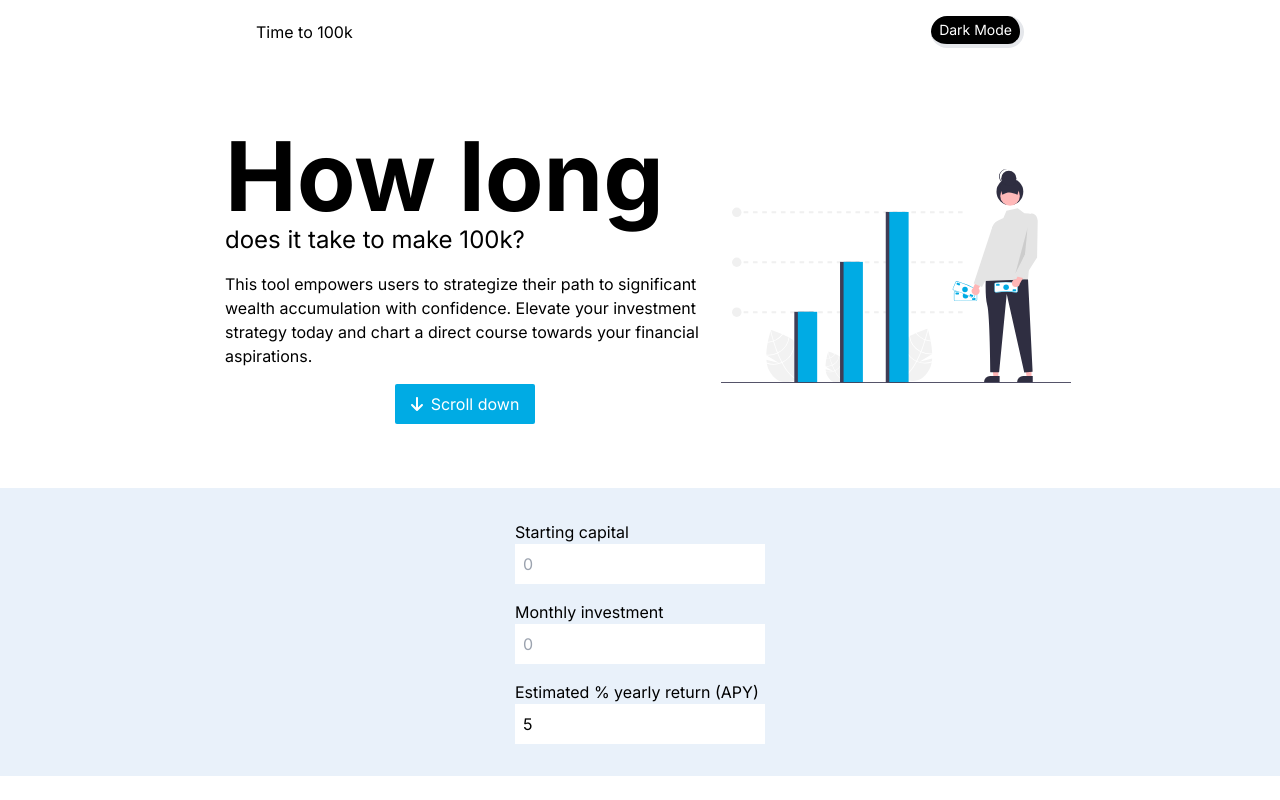
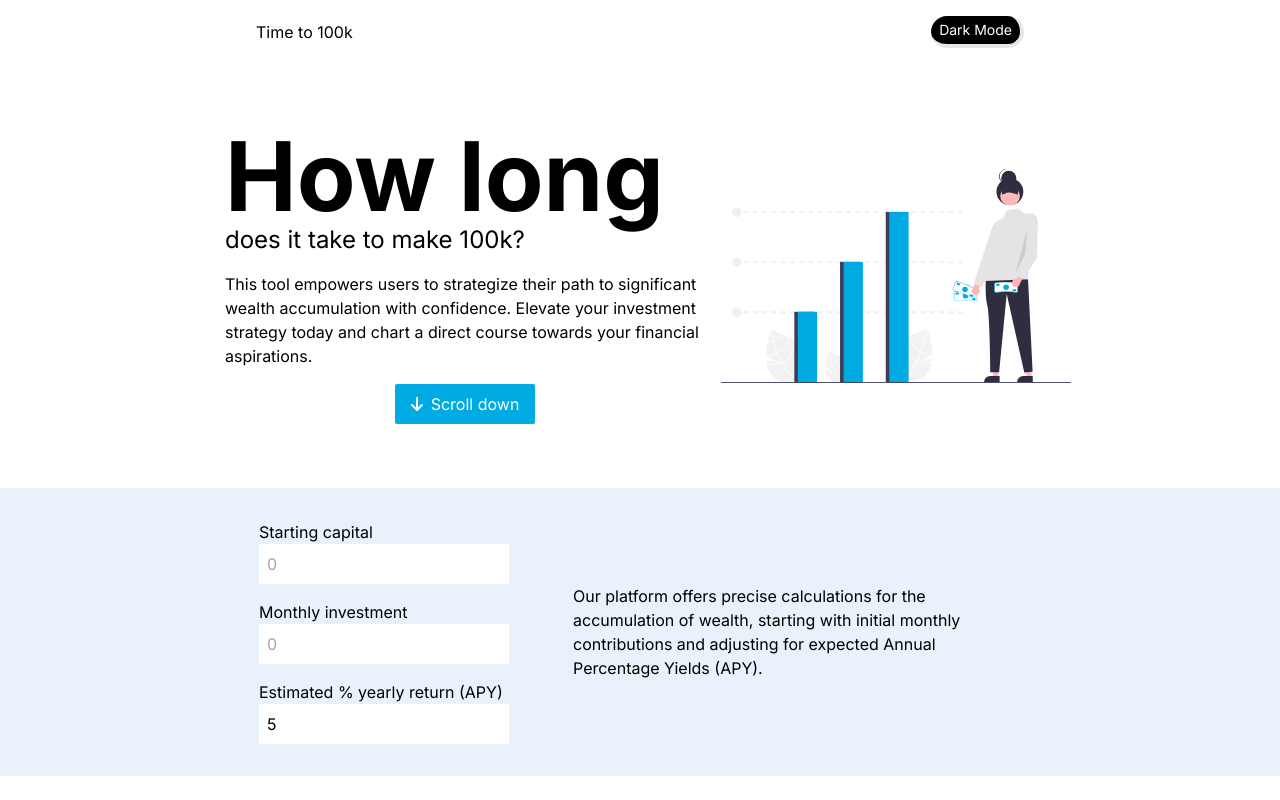
Before and after one commit to zackhanni/time-to-100k, a Next.js app: page / in a window 1280 px wide. Shown: the top 800 px of the page. Built offline with nearby package versions, Linux system fonts and the light colour scheme.

Commit message:
added text to input section.

```diff
--- a/app/components/InputForm.tsx
+++ b/app/components/InputForm.tsx
@@ -15,15 +15,16 @@ export default function InputForm({
 }: InputFormProps) {
   return (
     //finish setting up dark mode here
-    <div
+    <section
+      id="input"
       className={`bg-[#E9F1FA] ${
         darkMode ? "bg-slate-600 text-white" : "bg-[#E9F1FA]"
-      } flex items-center justify-center py-8`}
+      } flex flex-col sm:flex-row items-center justify-center py-8 space-y-8 sm:space-y-0`}
     >
       <form
         // action="/action_page.php"
         // onSubmit={}
-        className="flex flex-col max-w-screen-sm space-y-4"
+        className="flex flex-col max-w-screen-md space-y-4"
       >
         <div className="flex flex-col">
           <label htmlFor="initial-capital">Starting capital</label>
@@ -74,6 +75,13 @@ export default function InputForm({
           Submit
         </button> */}
       </form>
-    </div>
+      <div>
+        <p className="max-w-md ml-16">
+          Our platform offers precise calculations for the accumulation of
+          wealth, starting with initial monthly contributions and adjusting for
+          expected Annual Percentage Yields (APY).
+        </p>
+      </div>
+    </section>
   );
 }
```
